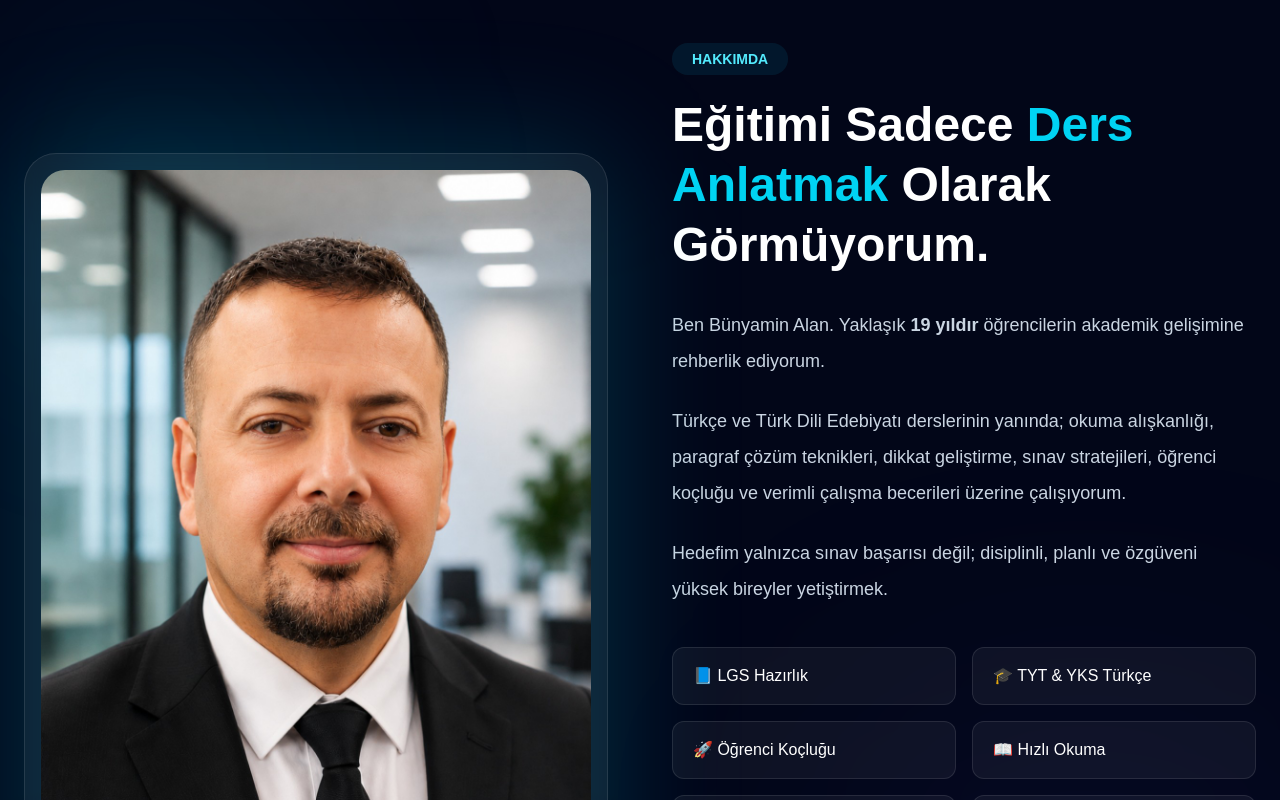
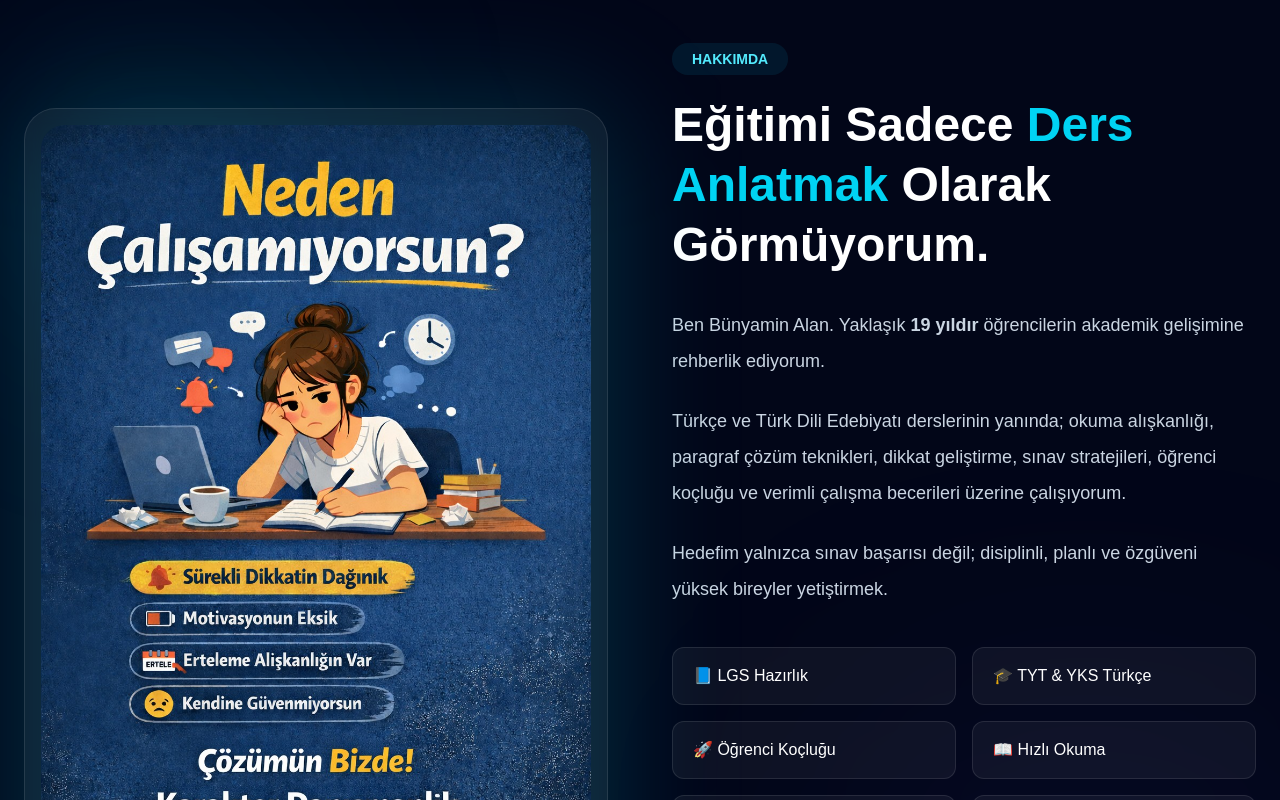
Before and after one commit to yaminalan-cmd/karakter-kocluk, a Next.js app: page / in a window 1280 px wide. Shown: the part 2100-2900 px from the top of the page. Built offline with nearby package versions, Linux system fonts and the light colour scheme.

Commit message:
Hakkımda bölümü güncellendi

```diff
--- a/components/About.tsx
+++ b/components/About.tsx
@@ -35,8 +35,8 @@ export default function About() {
 
           <div className="relative overflow-hidden rounded-[32px] border border-white/10 bg-white/5 p-4 backdrop-blur">
             <Image
-              src="/images/HERO.png"
-              alt="Bünyamin Alan"
+              src="/images/bilgilendirme.png"
+              alt="Bünyamin hoca"
               width={900}
               height={1000}
               className="rounded-[24px] object-cover transition duration-500 hover:scale-105"
```
Also changed, not shown: public/images/bilgilendirme.png (renamed from public/images/blog1.png).
